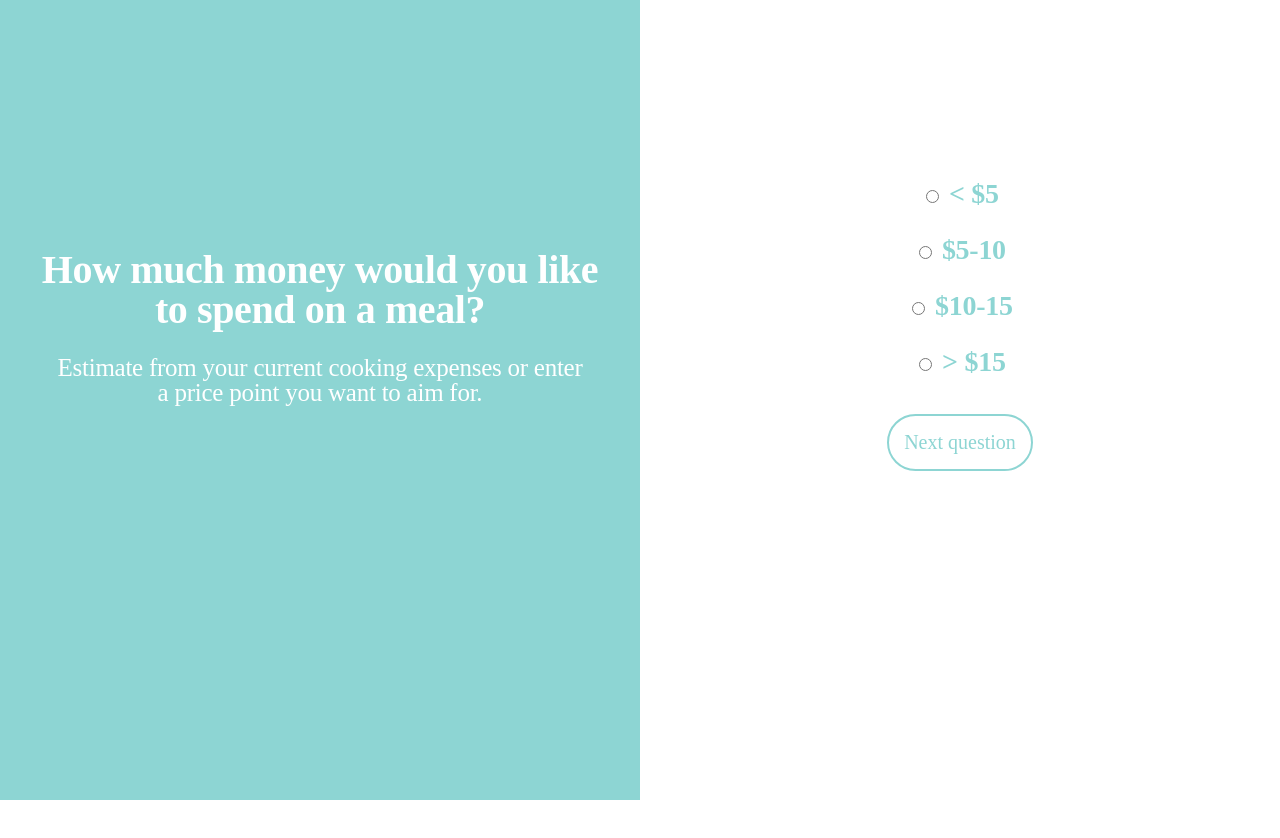
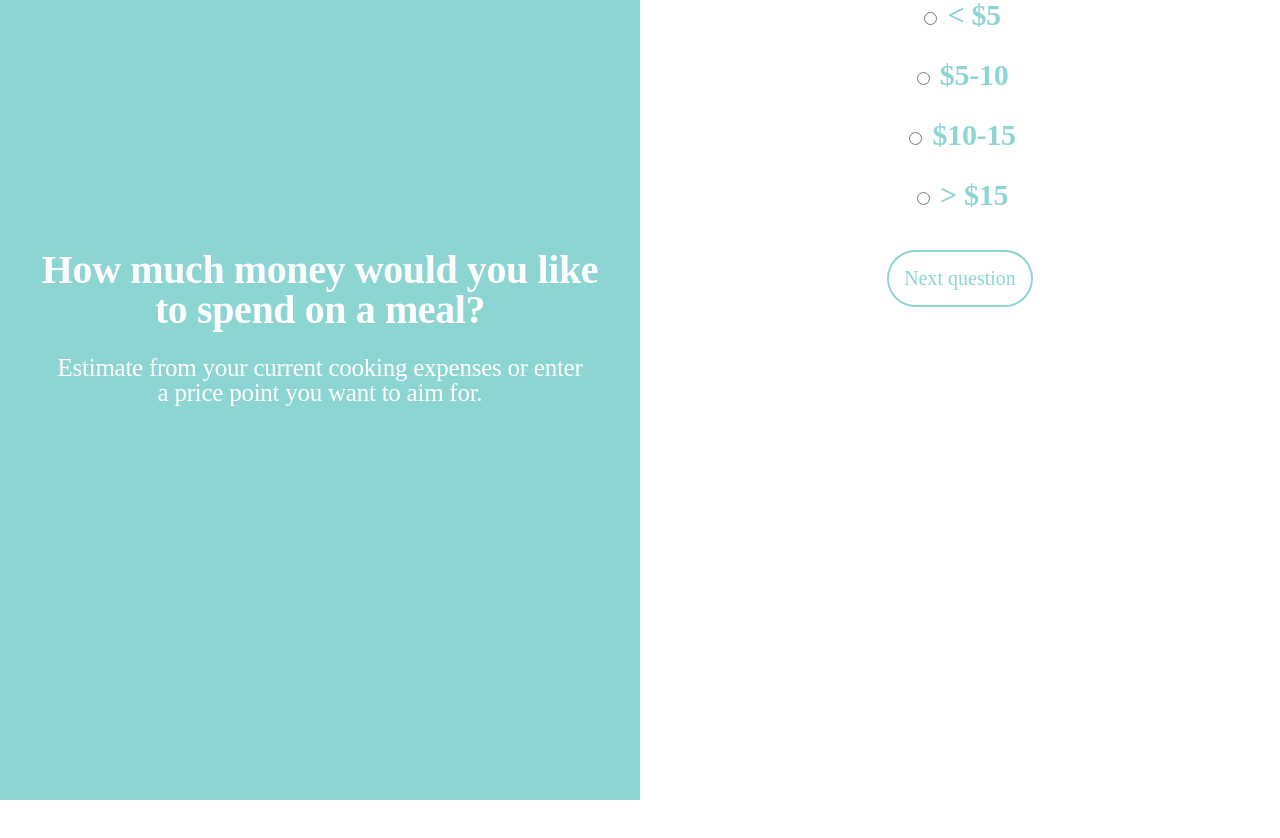
Before and after one commit to bstanfield/mealplanner, a React (Create React App) app: page /survey in a window 1280 px wide. Built offline with nearby package versions, Linux system fonts and the light colour scheme; a web font is replaced by a local one.

Commit message:
Updated survey scroll display

```diff
--- a/src/App.scss
+++ b/src/App.scss
@@ -126,10 +126,9 @@ p, ul {
 // End Font styles
 
 .btn {
-display: inline-block;
+  display: inline-block;
   border: 2px solid #8dd5d3;
   background-color: transparent;
-  // color: white;
   font-size: 20px;
   cursor: pointer;
   border-radius: 999px;
@@ -180,135 +179,135 @@ display: inline-block;
   font-size: 25px;
 }
 
-// Survey
-.survey-header {
-  h1, h2 {
-    text-align: center;
-  }
-
-}
-
-.surveycontainer {
-  margin: 0;
-}
-
-.qc {
-  background: #8dd5d3;
-}
-
-.surveytitle {
-font-style: normal;
-  font-family: futura-pt;
-  font-size: 35px;
-  font-weight: 500;
-  font-style: normal;
-  text-transform: none;
-  letter-spacing: -.01em;
-  line-height: 1em;
-  color: white;
-  }
-
-.surveysubtitle {
-  font-style: normal;
-  font-family: futura-pt;
-  font-size: 25px;
-  font-weight: 500;
-  font-style: normal;
-  text-transform: none;
-  letter-spacing: -.01em;
-  line-height: 1em;
-  color: white;
-}
-
-.survey-text {
-  padding: 10px 60px;
-  font-style: normal;
-  font-family: futura-pt;
-  font-size: 45px;
-  font-weight: 500;
-  font-style: normal;
-  text-transform: none;
-  letter-spacing: -.01em;
-  line-height: 1em;
-  color: #8dd5d3;
-  text-align: center;
-  border-width:0px;
-  border:none;
-  background: transparent;
-}
-
-input:focus, textarea { outline: none ! important; }
-
-input:focus::-webkit-input-placeholder {
-    color: transparent;
-}
-
-.questioncolumn {
-  text-align: center;
-  float: left;
-  width: 50%;
-  min-height: 100vh;
-}
-
-.questioncolumn h3 {
-  margin-top: 250px;
-  font-style: normal;
-  font-family: futura-pt;
-  font-size: 40px;
-  font-weight: 700;
-  font-style: normal;
-  text-transform: none;
-  letter-spacing: -.01em;
-  line-height: 1em;
-  color: white;
-  text-align: center;
-  margin-left: 40px;
-  margin-right: 40px;
-}
-
-.questioncolumn p {
-  font-style: normal;
-  font-family: futura-pt;
-  font-size: 25px;
-  font-weight: 500;
-  font-style: normal;
-  text-transform: none;
-  letter-spacing: -.01em;
-  line-height: 1em;
-  color: white;
-  text-align: center;
-  margin-left: 50px;
-  margin-right: 50px;
-}
-
-.questioncolumn form {
-  margin-top: 180px;
-  height: 100%;
-  font-style: normal;
-  font-family: futura-pt;
-  font-size: 28px;
-  font-weight: 700;
-  font-style: normal;
-  text-transform: none;
-  letter-spacing: -.01em;
-  line-height: 1em;
-  color: #8dd5d3;
-  text-align: center;
-  margin-left: 40px;
-  margin-right: 40px;
-}
-
-
-.questionrow:after {
-  content: "";
-  display: table;
-  clear: both;
-}
-
-.questionrow {
-  height: 100%;
-}
-// End Survey
+// // Survey
+// .survey-header {
+//   h1, h2 {
+//     text-align: center;
+//   }
+//
+// }
+//
+// .surveycontainer {
+//   margin: 0;
+// }
+//
+// .qc {
+//   background: #8dd5d3;
+// }
+//
+// .surveytitle {
+// font-style: normal;
+//   font-family: futura-pt;
+//   font-size: 35px;
+//   font-weight: 500;
+//   font-style: normal;
+//   text-transform: none;
+//   letter-spacing: -.01em;
+//   line-height: 1em;
+//   color: white;
+//   }
+//
+// .surveysubtitle {
+//   font-style: normal;
+//   font-family: futura-pt;
+//   font-size: 25px;
+//   font-weight: 500;
+//   font-style: normal;
+//   text-transform: none;
+//   letter-spacing: -.01em;
+//   line-height: 1em;
+//   color: white;
+// }
+//
+// .survey-text {
+//   padding: 10px 60px;
+//   font-style: normal;
+//   font-family: futura-pt;
+//   font-size: 45px;
+//   font-weight: 500;
+//   font-style: normal;
+//   text-transform: none;
+//   letter-spacing: -.01em;
+//   line-height: 1em;
+//   color: #8dd5d3;
+//   text-align: center;
+//   border-width:0px;
+//   border:none;
+//   background: transparent;
+// }
+//
+// input:focus, textarea { outline: none ! important; }
+//
+// input:focus::-webkit-input-placeholder {
+//     color: transparent;
+// }
+//
+// .questioncolumn {
+//   text-align: center;
+//   float: left;
+//   width: 50%;
+//   min-height: 100vh;
+// }
+//
+// .questioncolumn h3 {
+//   margin-top: 250px;
+//   font-style: normal;
+//   font-family: futura-pt;
+//   font-size: 40px;
+//   font-weight: 700;
+//   font-style: normal;
+//   text-transform: none;
+//   letter-spacing: -.01em;
+//   line-height: 1em;
+//   color: white;
+//   text-align: center;
+//   margin-left: 40px;
+//   margin-right: 40px;
+// }
+//
+// .questioncolumn p {
+//   font-style: normal;
+//   font-family: futura-pt;
+//   font-size: 25px;
+//   font-weight: 500;
+//   font-style: normal;
+//   text-transform: none;
+//   letter-spacing: -.01em;
+//   line-height: 1em;
+//   color: white;
+//   text-align: center;
+//   margin-left: 50px;
+//   margin-right: 50px;
+// }
+//
+// .questioncolumn form {
+//   margin-top: 180px;
+//   height: 100%;
+//   font-style: normal;
+//   font-family: futura-pt;
+//   font-size: 28px;
+//   font-weight: 700;
+//   font-style: normal;
+//   text-transform: none;
+//   letter-spacing: -.01em;
+//   line-height: 1em;
+//   color: #8dd5d3;
+//   text-align: center;
+//   margin-left: 40px;
+//   margin-right: 40px;
+// }
+//
+//
+// .questionrow:after {
+//   content: "";
+//   display: table;
+//   clear: both;
+// }
+//
+// .questionrow {
+//   height: 100%;
+// }
+// // End Survey
 
 // RecipePage
 #recipecontainer {
--- a/src/components/Survey.js
+++ b/src/components/Survey.js
@@ -1,7 +1,9 @@
 import React, { Component } from 'react';
+import '../survey.scss';
 import * as R from 'ramda';
 import { FontAwesomeIcon } from '@fortawesome/react-fontawesome';
 import { Route, Switch, Redirect } from 'react-router-dom';
+
 
 import ReactGA from 'react-ga';
 export const initGA = () => {
--- a/src/survey.scss
+++ b/src/survey.scss
@@ -1,9 +1,13 @@
+@import './variables.scss';
+
 // Survey
+body {
+  overflow: hidden;
+}
 .survey-header {
   h1, h2 {
     text-align: center;
   }
-
 }
 
 .surveycontainer {
@@ -15,11 +19,10 @@
 }
 
 .surveytitle {
-font-style: normal;
-  font-family: futura-pt;
+  font-style: normal;
+  font-family: $font-family;
   font-size: 35px;
   font-weight: 500;
-  font-style: normal;
   text-transform: none;
   letter-spacing: -.01em;
   line-height: 1em;
@@ -28,7 +31,7 @@ font-style: normal;
 
 .surveysubtitle {
   font-style: normal;
-  font-family: futura-pt;
+  font-family: $font-family;
   font-size: 25px;
   font-weight: 500;
   font-style: normal;
@@ -41,7 +44,7 @@ font-style: normal;
 .survey-text {
   padding: 10px 60px;
   font-style: normal;
-  font-family: futura-pt;
+  font-family: $font-family;
   font-size: 45px;
   font-weight: 500;
   font-style: normal;
@@ -100,7 +103,9 @@ input:focus::-webkit-input-placeholder {
 }
 
 .questioncolumn form {
-  margin-top: 250px;
+  //FIXME:
+  //margin-top: 250px;
+
   font-style: normal;
   font-family: futura-pt;
   font-size: 30px;
@@ -115,7 +120,6 @@ input:focus::-webkit-input-placeholder {
   margin-right: 40px;
 }
 
-
 .questionrow:after {
   content: "";
   display: table;
@@ -123,5 +127,7 @@ input:focus::-webkit-input-placeholder {
 }
 
 .questionrow {
-  height: 100%;
+  min-height: 100vh;
+  display: flex;
+  align-items: center;
 }
--- a/src/variables.scss
+++ b/src/variables.scss
@@ -12,3 +12,4 @@ $border-light: #dcdcdc;
 $standard-shadow: 0px 1px 5px #7C7C7C;
 $fast-transition: 0.2s ease-in-out;
 $teal: #8dd5d3;
+$font-family: future-pt;
```
